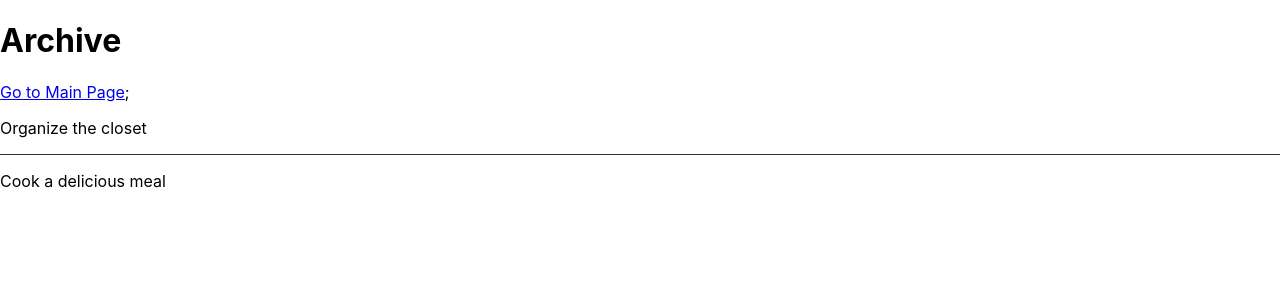
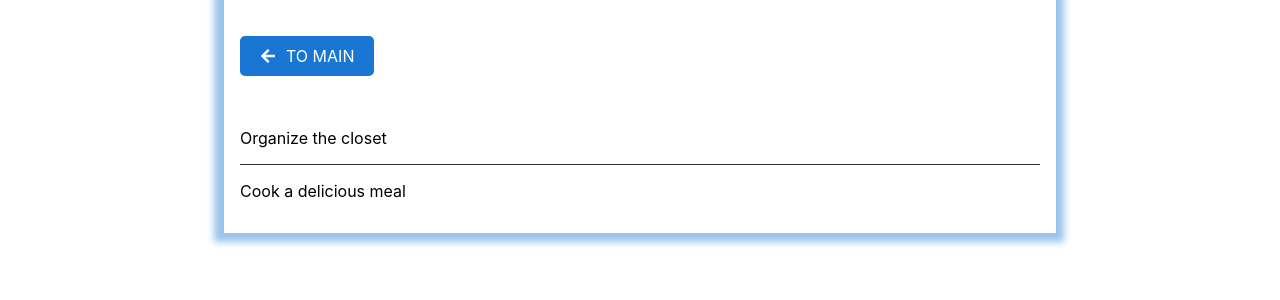
Before and after one commit to Savelieva0509/planner, a React (Create React App) app: page /planner/archive in a window 1280 px wide. Shown: the top 300 px of the page. Built offline with nearby package versions, Linux system fonts and the light colour scheme.

Commit message:
fix app bar and some styles

```diff
--- a/src/components/AppBar/AppBar.module.scss
+++ b/src/components/AppBar/AppBar.module.scss
@@ -1,22 +1,21 @@
 .wrapper {
   display: flex;
   justify-content: space-between;
-  padding: 20px;
+  padding: 20px 0px;
 }
 
 .link {
+  display: flex;
+  align-items: center;
+  padding: 10px 20px;
+  background-color: #1976d2;
+  color: #ffffff;
   text-decoration: none;
-  color: inherit;
+  border-radius: 5px;
+  border: none;
+  font-size: 16px;
 }
 
 .link:hover {
-  text-decoration: underline;
+  background-color: #1565c0;
 }
-
-.link:focus {
-  outline: none;
-}
-
-.link.active {
-  text-decoration: underline;
-}
--- a/src/components/AppBar/AppBar.tsx
+++ b/src/components/AppBar/AppBar.tsx
@@ -1,12 +1,28 @@
-import { Link } from 'react-router-dom';
+import { Link, useLocation } from 'react-router-dom';
+import { FaArrowLeft } from 'react-icons/fa';
+import { FaArrowRight } from 'react-icons/fa';
 import Filter from '../Filter/Filter';
 import css from './AppBar.module.scss';
 
 const AppBar = () => {
+  const location = useLocation();
+  const isMainPage = location.pathname === '/';
   return (
     <div className={css.wrapper}>
-      <Link className={css.link} to="/archive">Go to Archive Page</Link>
-      <Filter/>
+      {isMainPage ? (
+        <>
+          <Link className={css.link} to="/archive">
+            TO ARCHIVE
+            <FaArrowRight style={{ marginLeft: '10px' }} />
+          </Link>
+          <Filter />
+        </>
+      ) : (
+        <Link className={css.link} to="/">
+          <FaArrowLeft style={{ marginRight: '10px' }} />
+          TO MAIN
+        </Link>
+      )}
     </div>
   );
 };
--- a/src/components/Layout/Layout.module.scss
+++ b/src/components/Layout/Layout.module.scss
@@ -0,0 +1,8 @@
+.container {
+  display: grid;
+  gap: 16px;
+  max-width: 800px;
+  margin: 0 auto;
+  padding: 16px;
+  box-shadow: -1px 0px 7px 9px rgba(25, 118, 210, 0.44);
+}
--- a/src/components/Layout/Layout.tsx
+++ b/src/components/Layout/Layout.tsx
@@ -1,7 +1,8 @@
 import { ReactNode } from "react";
+import css from "./Layout.module.scss"
 
 const Layout = ({ children }: { children: ReactNode }) => {
-  return <main>{children}</main>;
+  return <main className={css.container}>{children}</main>;
 };
 
 export default Layout
--- a/src/pages/ArchivePage/ArchivePage.tsx
+++ b/src/pages/ArchivePage/ArchivePage.tsx
@@ -1,13 +1,14 @@
 import { Link } from 'react-router-dom';
+import AppBar from '../../components/AppBar/AppBar';
 import ArchiveList from '../../components/ArchiveList/ArchiveList';
+import Layout from '../../components/Layout/Layout';
 
 const ArchivePage = () => {
   return (
-    <>
-      <h1>Archive</h1>
-      <Link to="/">Go to Main Page</Link>;
-      <ArchiveList/>
-    </>
+    <Layout>
+      <AppBar/>
+      <ArchiveList />
+    </Layout>
   );
 };
 
--- a/src/pages/MainPage/MainPage.tsx
+++ b/src/pages/MainPage/MainPage.tsx
@@ -2,8 +2,6 @@ import Layout from '../../components/Layout/Layout';
 import AppBar from '../../components/AppBar/AppBar';
 import TaskForm from '../../components/TaskForm/TaskForm';
 import TaskList from '../../components/TaskList/TaskList';
-
-
 
 const MainPage = () => {
   return (
```
